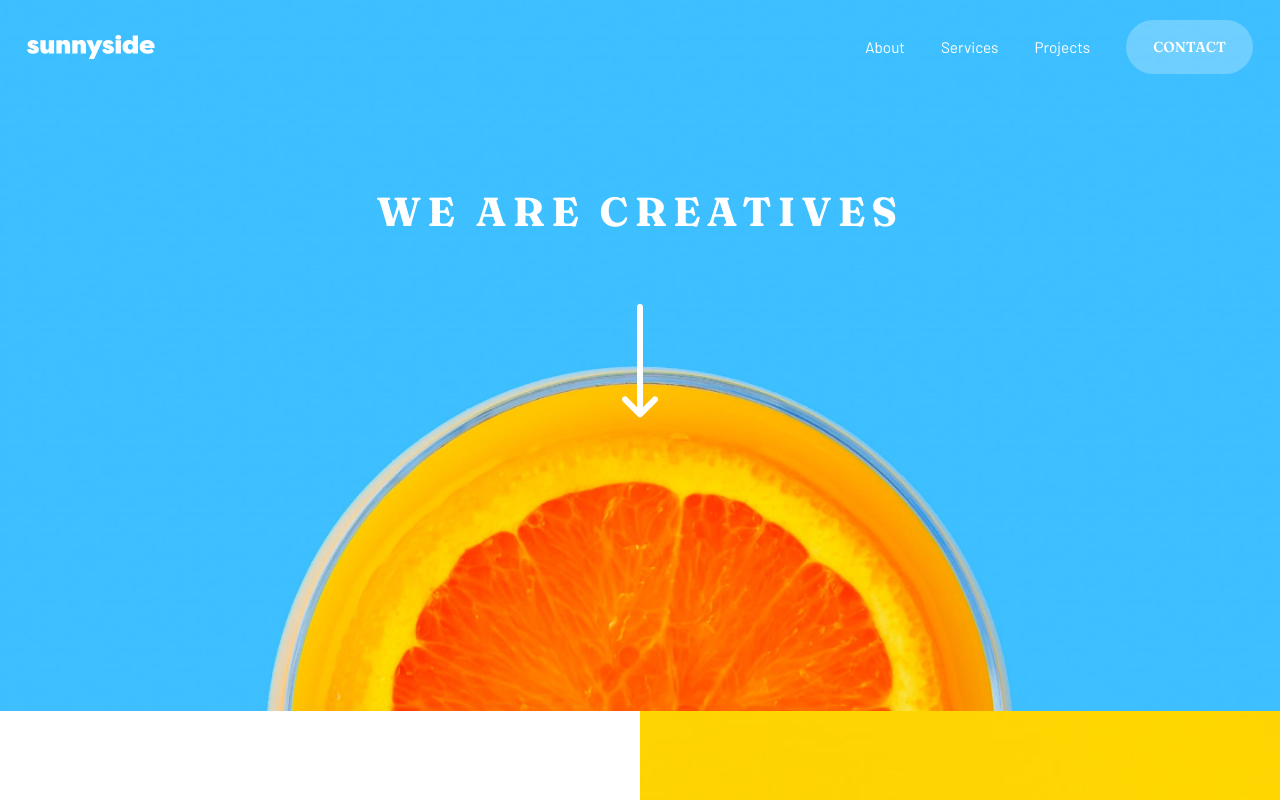
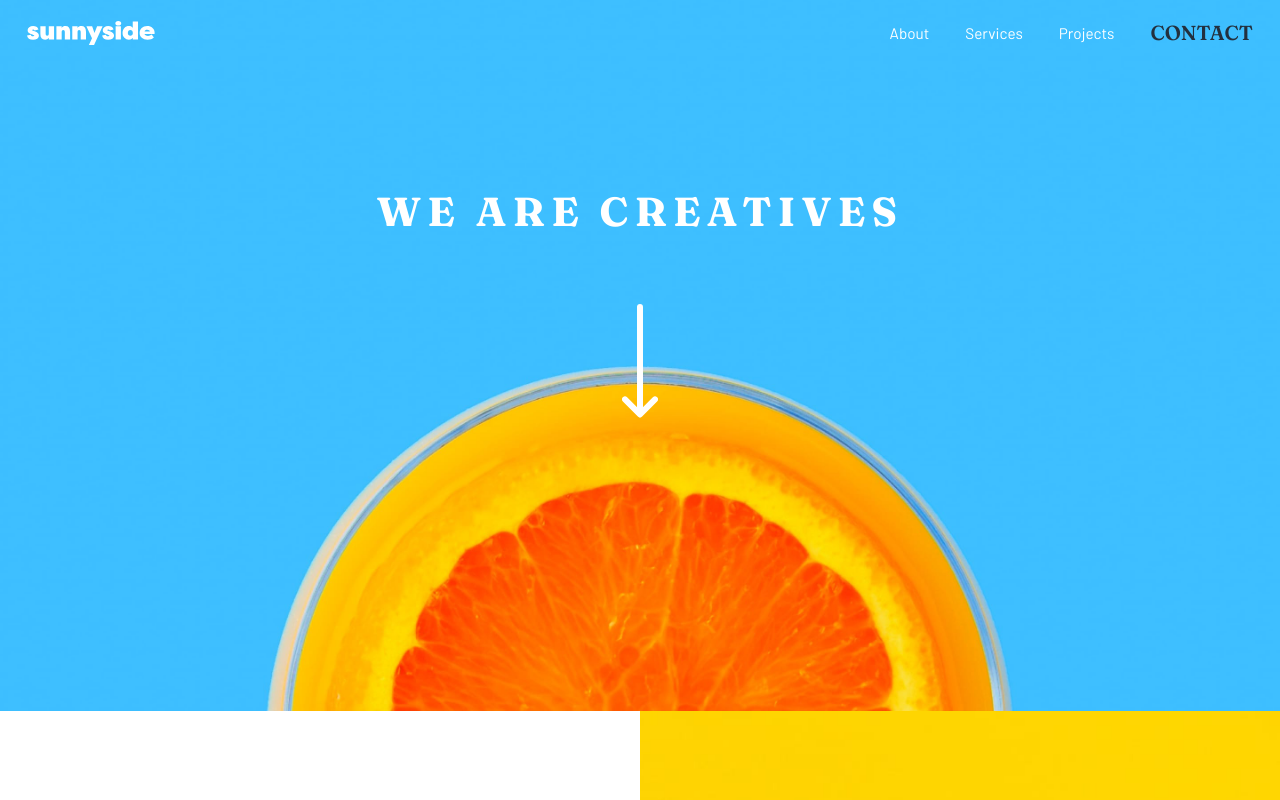
Before and after one commit to mbagatini/sunnyside-agency, a Next.js app: page / in a window 1280 px wide. Shown: the top 800 px of the page. Built offline with nearby package versions, Linux system fonts and the light colour scheme.

Commit message:
ajustes finos de estilo

```diff
--- a/src/components/Footer/Footer.module.scss
+++ b/src/components/Footer/Footer.module.scss
@@ -1,12 +1,12 @@
 .container {
-  background-color: hsla(168, 34%, 41%, 0.5);
+  background-color: var(--green-400);
   padding: 3rem;
   text-align: center;
 }
 
 .logo {
-  filter: brightness(0) saturate(100%) invert(26%) sepia(5%) saturate(3958%)
-    hue-rotate(116deg) brightness(107%) contrast(92%);
+  filter: brightness(0) saturate(100%) invert(36%) sepia(32%) saturate(768%)
+    hue-rotate(116deg) brightness(93%) contrast(87%);
 }
 
 .nav {
@@ -22,5 +22,10 @@
     font-size: 0.85rem;
     font-weight: 600;
     color: var(--green-500);
+    transition: color 0.2s ease-in-out;
+
+    &:hover {
+      color: var(--white);
+    }
   }
 }
--- /dev/null
+++ b/src/components/Footer/SocialMediaItem/SocialMediaItem.module.scss
@@ -0,0 +1,8 @@
+.link {
+  transition: filter 0.2s ease-in-out;
+
+  &:hover {
+    filter: brightness(0) saturate(100%) invert(100%) sepia(0%) saturate(2%)
+      hue-rotate(232deg) brightness(104%) contrast(101%);
+  }
+}
--- a/src/components/Footer/SocialMediaItem.tsx
+++ b/src/components/Footer/SocialMediaItem/index.tsx
@@ -1,5 +1,7 @@
 import Link from "next/link";
 import Image, { ImageProps } from "next/image";
+
+import styles from "./SocialMediaItem.module.scss";
 
 interface SocialMediaItemProps extends React.HTMLAttributes<HTMLAnchorElement> {
   href: string;
@@ -16,7 +18,7 @@ export function SocialMediaItem({
 }: SocialMediaItemProps) {
   return (
     <Link href={href} {...rest}>
-      <a>
+      <a className={styles.link}>
         <Image src={image.src} alt={image.alt} />
       </a>
     </Link>
--- a/src/components/Header/Header.module.scss
+++ b/src/components/Header/Header.module.scss
@@ -35,10 +35,17 @@
     li.contact {
       font-family: "Fraunces", serif;
       font-size: 0.8rem;
-      font-weight: 600;
-      background: #ffffff40;
+      font-weight: 900;
+      color: var(--gray-900);
+      background: #ffffff;
       padding: 1rem 1.5rem;
       border-radius: 2rem;
+      transition: all 0.2s ease-in-out;
+    }
+
+    li.contact:hover {
+      color: var(--white);
+      background: #ffffff40;
     }
   }
 }
@@ -88,7 +95,7 @@
 .show-menu {
   display: flex;
   opacity: 1;
-  transition: opacity 0.5s;
+  transition: opacity 0.2s;
 }
 
 .menu-icon {
--- a/src/components/PhotoGrid/PhotoGrid.module.scss
+++ b/src/components/PhotoGrid/PhotoGrid.module.scss
@@ -7,5 +7,6 @@
 
   @include respond-to(sm) {
     grid-template-columns: repeat(auto-fill, minmax(25%, 1fr));
+    grid-template-rows: 400px;
   }
 }
--- a/src/styles/globals.scss
+++ b/src/styles/globals.scss
@@ -6,6 +6,7 @@
 
   --green-800: hsl(167, 40%, 24%);
   --green-500: hsl(168, 34%, 41%);
+  --green-400: hsl(167, 44%, 70%);
 
   --gray-800: hsl(212, 27%, 19%);
   --gray-700: hsl(213, 9%, 39%);
```
